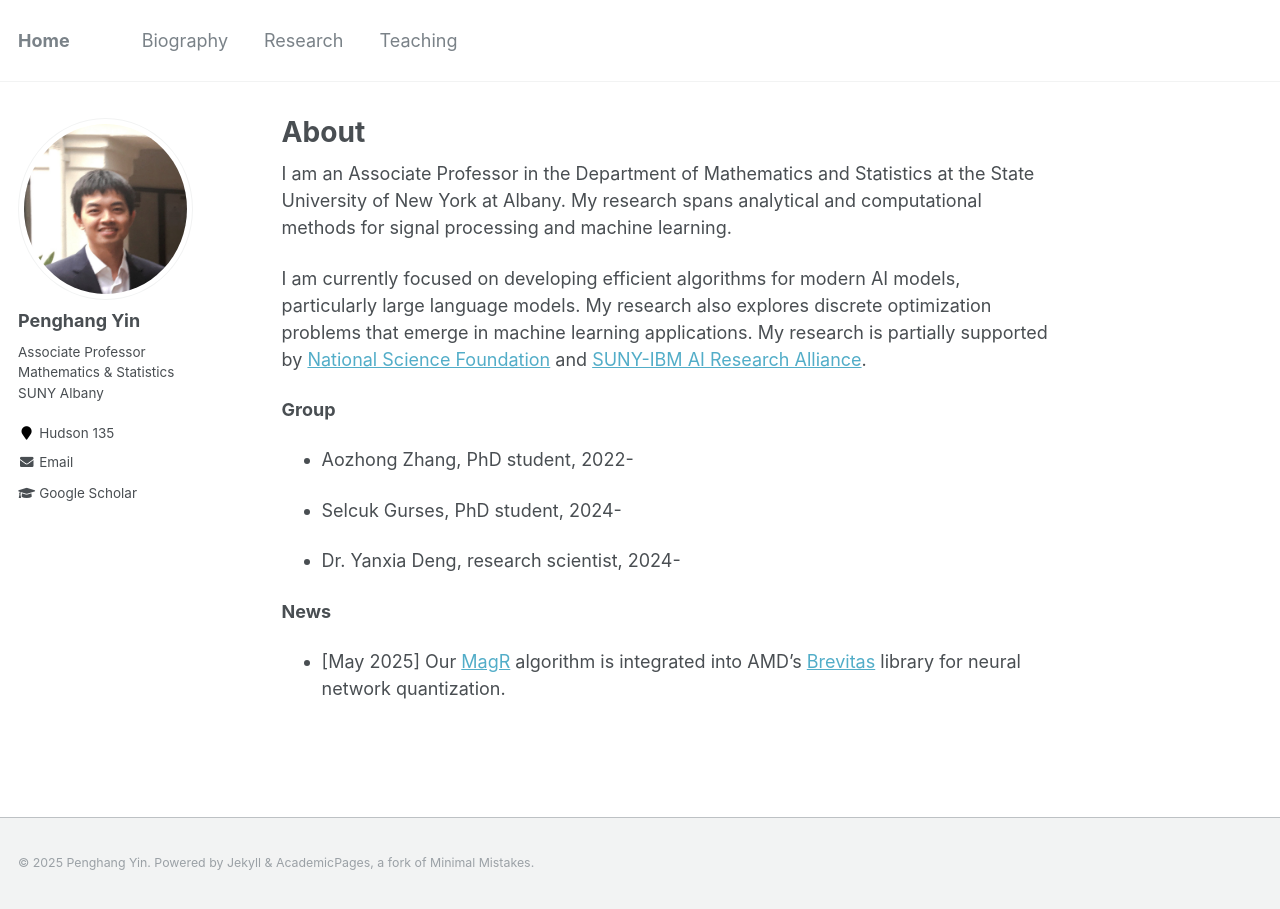
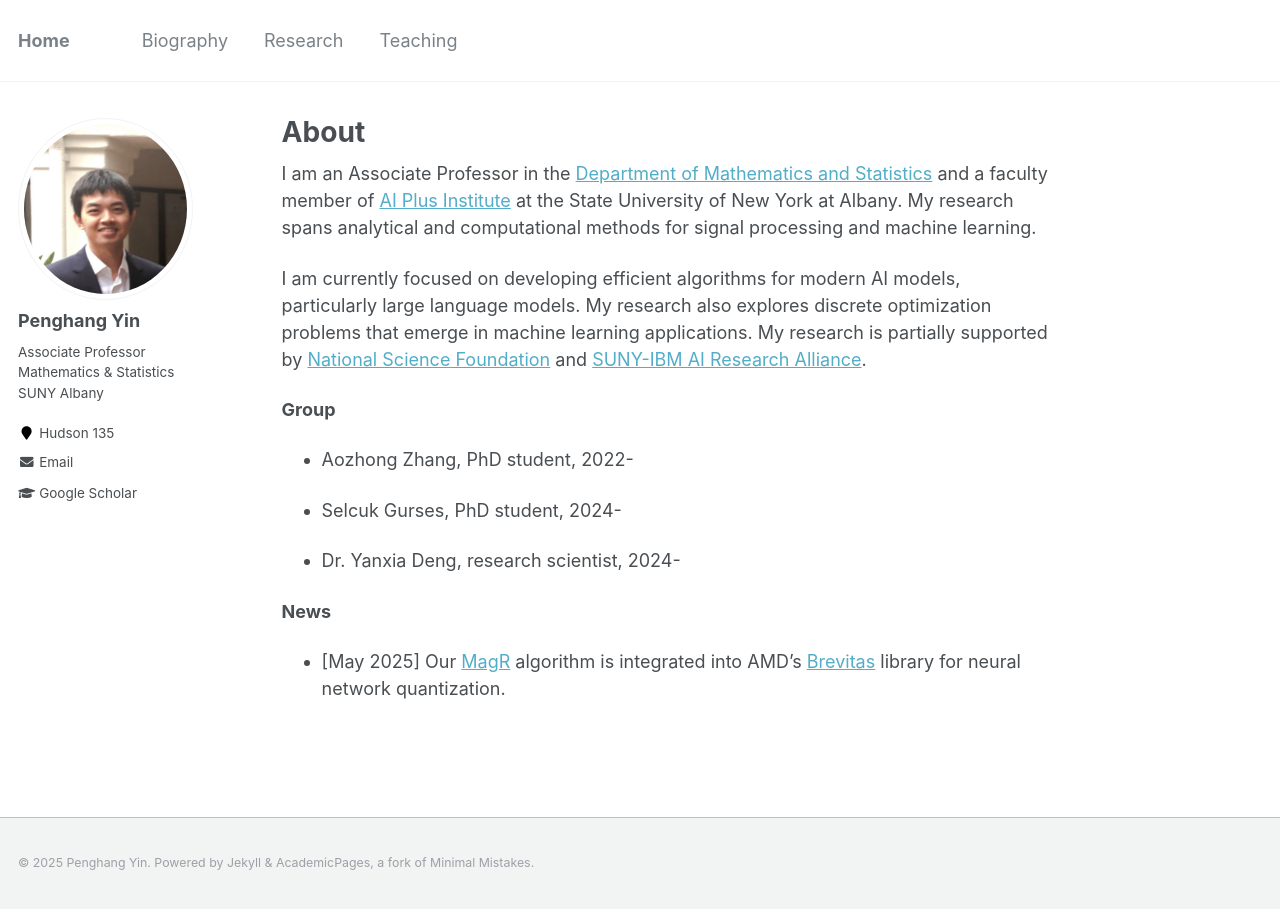
Before and after one commit to yin-penghang/yin-penghang.github.io, a Jekyll site: the page built from _pages/about.md, in a window 1280 px wide. Built offline with Jekyll 4.4.1, drawn with Linux system fonts in a browser that asks for light colours.

Commit message:
Enhance about page with links and updated info
Updated affiliations and added links to the department and institute.

```diff
--- a/_pages/about.md
+++ b/_pages/about.md
@@ -8,7 +8,7 @@ redirect_from:
   - /about.html
 ---
 
-I am an Associate Professor in the Department of Mathematics and Statistics at the State University of New York at Albany. My research spans analytical and computational methods for signal processing and machine learning.
+I am an Associate Professor in the [Department of Mathematics and Statistics](https://www.albany.edu/math) and a faculty member of [AI Plus Institute](https://www.albany.edu/ai-plus) at the State University of New York at Albany. My research spans analytical and computational methods for signal processing and machine learning.
 
 I am currently focused on developing efficient algorithms for modern AI models, particularly large language models. My research also explores discrete optimization problems that emerge in machine learning applications. My research is partially supported by [National Science Foundation](https://www.nsf.gov/) and [SUNY-IBM AI Research Alliance](https://www.suny.edu/ai-research-alliance/).
 
```
